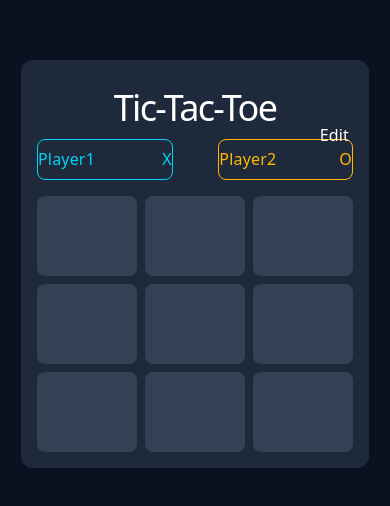
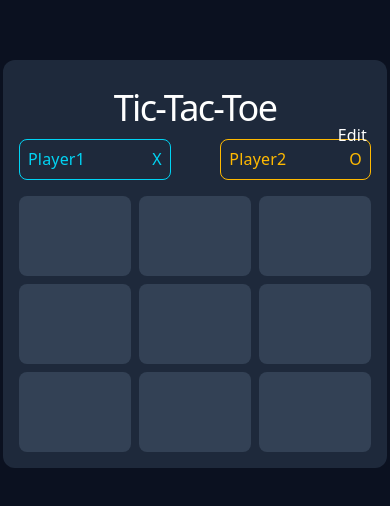
Before and after one commit to abhiky21/tic-tac-toe, a React (Vite) app: page / in a window 390 px wide. Shown: the part 158-664 px from the top of the page. Built offline with nearby package versions, Linux system fonts and the light colour scheme.

Commit message:
Adjust button padding and width for improved layout consistency

```diff
--- a/src/App.jsx
+++ b/src/App.jsx
@@ -74,7 +74,7 @@ function App() {
 
         <div className="flex justify-between mb-4 ">
           <div
-            className={`text-amber-400 py-2 md:px-10 rounded-lg border border-amber-400 ${currentPlayer === "X" ? "text-cyan-400 border-cyan-400" : ""}`}
+            className={`text-amber-400 py-2 px-2 md:px-10 rounded-lg border border-amber-400 ${currentPlayer === "X" ? "text-cyan-400 border-cyan-400" : ""}`}
           >
             <input
               type="text"
@@ -86,7 +86,7 @@ function App() {
             X
           </div>
           <div
-            className={` text-amber-400 py-2 md:px-10 rounded-lg border border-amber-400 ${currentPlayer === "O" ? "text-cyan-400 border-cyan-400" : ""}`}
+            className={` text-amber-400 py-2 px-2 md:px-10 rounded-lg border border-amber-400 ${currentPlayer === "O" ? "text-cyan-400 border-cyan-400" : ""}`}
           >
             <input
               type="text"
@@ -104,7 +104,7 @@ function App() {
             <button
               key={index}
               onClick={() => handleClick(index)}
-              className="w-25 md:w-35 h-20 md:h-35 bg-[#334155] rounded-lg text-4xl md:text-8xl font-bold text-gray-200"
+              className="w-28 md:w-35 h-20 md:h-35 bg-[#334155] rounded-lg text-4xl md:text-8xl font-bold text-gray-200"
             >
               {value}
             </button>
```
